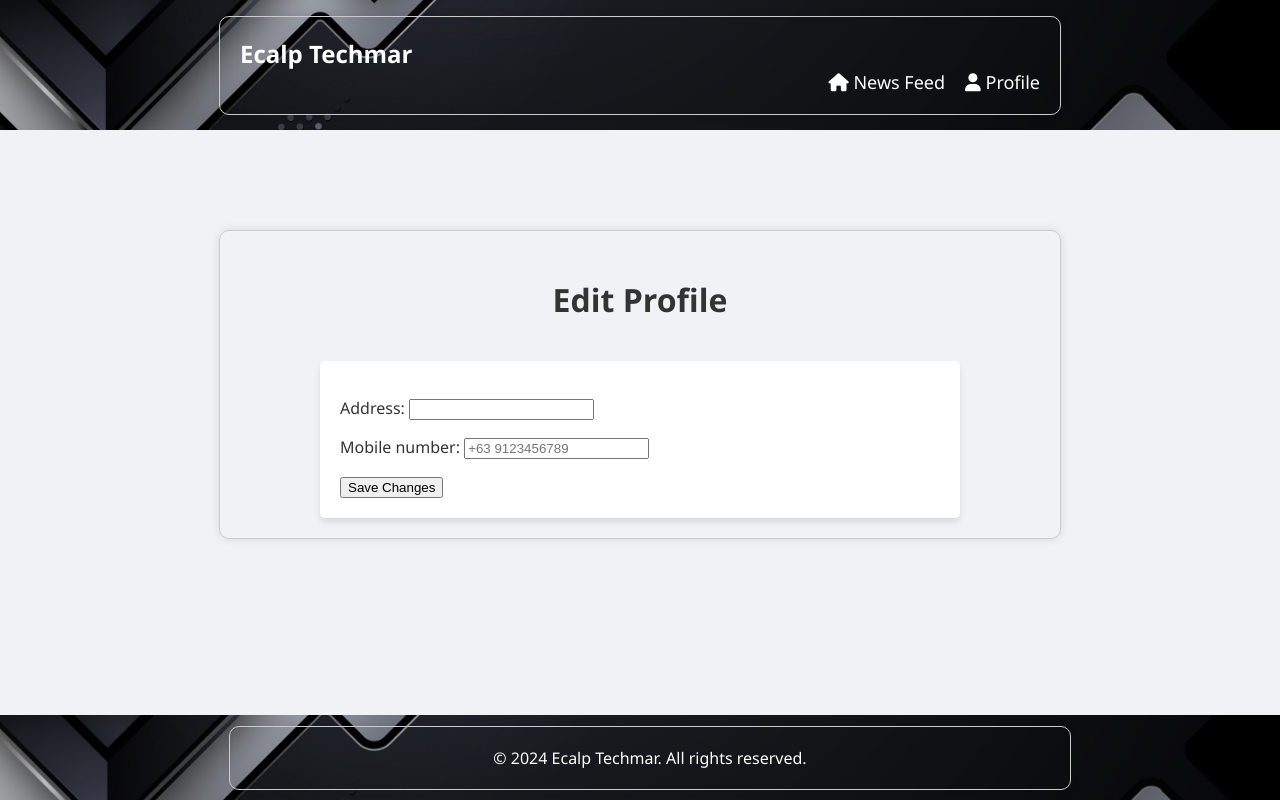
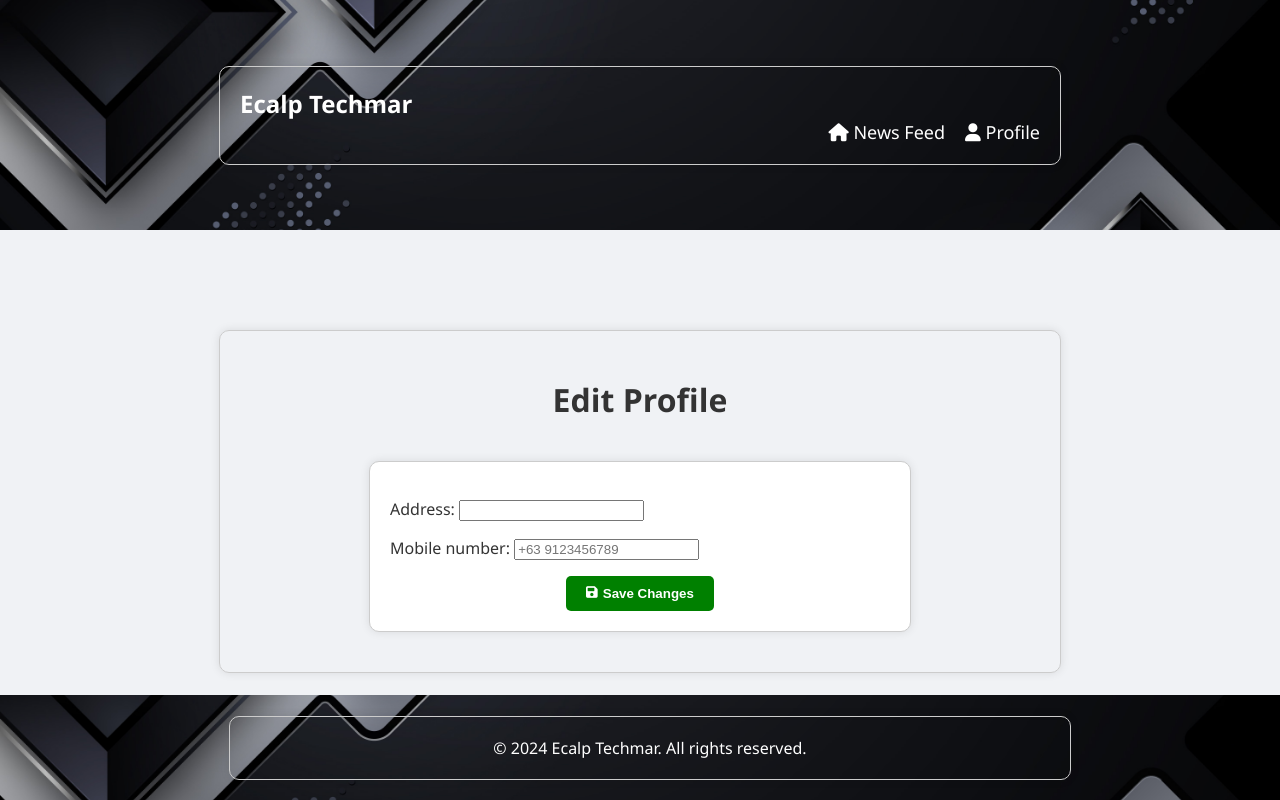
Before and after one commit to hevlerry/ecalp1006, a Django app: page /newsfeed/edit_profile/ in a window 1280 px wide. Run offline with Django 5.2, Linux system fonts and the light colour scheme; a user stored in the database is signed in; data comes from the database, SQL or seed files in the repository; both versions use the stored data as it was after the commit.

Commit message:
WAR IS OVER PT2

```diff
--- a/newsfeed/templates/edit_profile.html
+++ b/newsfeed/templates/edit_profile.html
@@ -20,7 +20,7 @@
             background-image: url("{% static 'main/8422166.jpg' %}");
             background-size: cover;
             background-position: center;
-            height: 100px;
+            height: 200px;
             display: flex;
             justify-content: center;
             align-items: center;
@@ -30,10 +30,59 @@
             background-image: url("{% static 'main/8422166.jpg' %}");
             background-size: cover;
             background-position: center;
-            height: 65px;
+            height: 85px;
             display: flex;
             justify-content: center;
             align-items: center;
+            color: #fff;
+        }
+        .report-form {
+    max-width: 500px;
+    margin: 20px auto;
+    padding: 20px;
+    border: 1px solid #ccc;
+    border-radius: 10px;
+    box-shadow: 0 0 10px rgba(0, 0, 0, 0.1);
+}
+
+.form-group {
+    margin-bottom: 20px;
+}
+
+.form-label {
+    display: block;
+    margin-bottom: 10px;
+}
+
+.form-control {
+    width: 100%;
+    padding: 10px;
+    margin-bottom: 20px;
+    border: 1px solid #ccc;
+    border-radius: 5px;
+    resize: none;
+}
+
+.report-button {
+    display: flex;
+    justify-content: center;
+    align-items: center;
+    background-color: #dc3545;
+    color: #fff;
+    border: none;
+    padding: 10px 20px;
+    border-radius: 5px;
+    cursor: pointer;
+    margin: 0 auto;
+    font-weight: bold;
+}
+
+.report-button:hover {
+    background-color: #c82333;
+}
+
+.report-button i {
+    margin-right: 5px;
     color: #fff;
 }
 footer {
@@ -61,10 +110,10 @@
     <section id="edit-profile">
     <div class="container">
         <h2>Edit Profile</h2>
-            <form method="post">
+        <form method="post" class="report-form">
             {% csrf_token %}
             {{ form.as_p }}
-                <button type="submit" class="button">Save Changes</button>
+            <button type="submit" class="report-button" style="background-color: green; color: white;"><i class="fas fa-save"></i> Save Changes</button>
         </form>
     </div>
 </section>
```
Also changed, not shown: db.sqlite3. Lines whose indentation alone changed are shown as unchanged.
